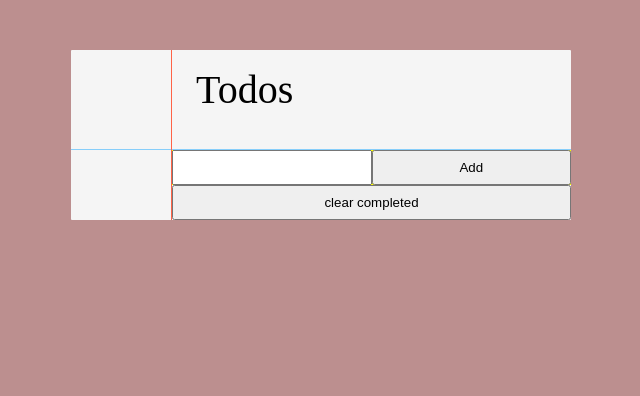
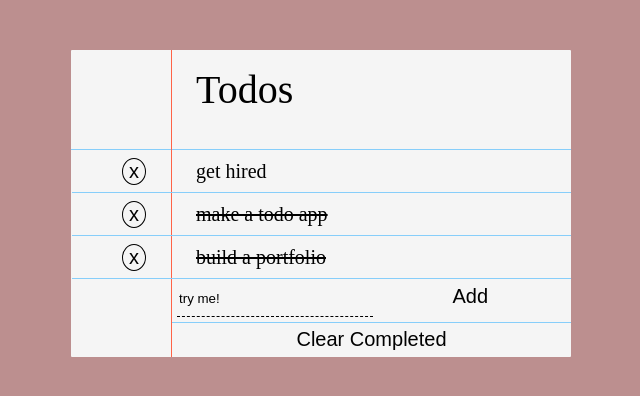
Before and after one commit to jacobAngulo/todo-app-2, a React (Create React App) app: page / in a window 1280 px wide. Shown: the top 396 px of the page, without its empty margins (319-959 px from the left). Built offline with nearby package versions, Linux system fonts and the light colour scheme.

Commit message:
refactored app to use redux and persist data via localstorage

```diff
--- a/package.json
+++ b/package.json
@@ -5,7 +5,9 @@
   "dependencies": {
     "react": "^16.8.2",
     "react-dom": "^16.8.2",
-    "react-scripts": "2.1.5"
+    "react-redux": "^7.0.3",
+    "react-scripts": "2.1.5",
+    "redux": "^4.0.1"
   },
   "scripts": {
     "start": "react-scripts start",
--- a/src/App.css
+++ b/src/App.css
@@ -3,19 +3,87 @@
    License: none (public domain)
 */
 
-html, body, div, span, applet, object, iframe,
-h1, h2, h3, h4, h5, h6, p, blockquote, pre,
-a, abbr, acronym, address, big, cite, code,
-del, dfn, em, img, ins, kbd, q, s, samp,
-small, strike, strong, sub, sup, tt, var,
-b, u, i, center,
-dl, dt, dd, ol, ul, li,
-fieldset, form, label, legend,
-table, caption, tbody, tfoot, thead, tr, th, td,
-article, aside, canvas, details, embed,
-figure, figcaption, footer, header, hgroup,
-menu, nav, output, ruby, section, summary,
-time, mark, audio, video {
+html,
+body,
+div,
+span,
+applet,
+object,
+iframe,
+h1,
+h2,
+h3,
+h4,
+h5,
+h6,
+p,
+blockquote,
+pre,
+a,
+abbr,
+acronym,
+address,
+big,
+cite,
+code,
+del,
+dfn,
+em,
+img,
+ins,
+kbd,
+q,
+s,
+samp,
+small,
+strike,
+strong,
+sub,
+sup,
+tt,
+var,
+b,
+u,
+i,
+center,
+dl,
+dt,
+dd,
+ol,
+ul,
+li,
+fieldset,
+form,
+label,
+legend,
+table,
+caption,
+tbody,
+tfoot,
+thead,
+tr,
+th,
+td,
+article,
+aside,
+canvas,
+details,
+embed,
+figure,
+figcaption,
+footer,
+header,
+hgroup,
+menu,
+nav,
+output,
+ruby,
+section,
+summary,
+time,
+mark,
+audio,
+video {
   margin: 0;
   padding: 0;
   border: 0;
@@ -24,22 +92,35 @@ time, mark, audio, video {
   vertical-align: baseline;
 }
 /* HTML5 display-role reset for older browsers */
-article, aside, details, figcaption, figure,
-footer, header, hgroup, menu, nav, section {
+article,
+aside,
+details,
+figcaption,
+figure,
+footer,
+header,
+hgroup,
+menu,
+nav,
+section {
   display: block;
 }
 body {
   line-height: 1;
 }
-ol, ul {
+ol,
+ul {
   list-style: none;
 }
-blockquote, q {
+blockquote,
+q {
   quotes: none;
 }
-blockquote:before, blockquote:after,
-q:before, q:after {
-	content: '';
+blockquote:before,
+blockquote:after,
+q:before,
+q:after {
+  content: "";
   content: none;
 }
 table {
@@ -52,7 +133,7 @@ table {
 }
 
 html {
-  background: rosybrown !important;
+  background: rosybrown;
 }
 
 .App {
@@ -93,16 +174,17 @@ header h1 {
 
 .todo-form {
   width: 100%;
-  background: yellow;
+  line-height: 100%;
+  /* background: yellow; */
 }
 
 .todo-form input {
-  width: 50%;
+  width: 49%;
   height: 35px;
 }
 
 .todo-form button {
-  width: 50%;
+  width: 49%;
   height: 35px;
 }
 
@@ -119,3 +201,36 @@ header h1 {
 .completed {
   text-decoration: line-through;
 }
+
+button {
+  /* color: red; */
+  background: transparent;
+  /* padding: 0px;
+  margin: 0px;
+  height: 0px;
+  width: 0px; */
+  border: none;
+  font-size: 20px;
+}
+
+input {
+  border: none;
+  background: whitesmoke;
+  border-bottom: 1px dashed black;
+  margin: -5px 0 5px 5px;
+}
+
+.clear-btn {
+  border-top: 1px solid lightskyblue;
+}
+
+.delete-todo-btn {
+  /* height: 5px;
+  width: 5px; */
+  align-self: center;
+  justify-self: center;
+  margin: 0 50px 0 -75px;
+  /* padding: -1px 6px 7px 9px; */
+  border: 1px solid black;
+  border-radius: 50%;
+}
--- a/src/App.js
+++ b/src/App.js
@@ -1,76 +1,30 @@
-import React from 'react';
-import TodoList from './components/TodoList'
-import TodoForm from './components/TodoForm'
-import './App.css';
+import React from "react";
+import TodoList from "./components/TodoList";
+import TodoForm from "./components/TodoForm";
+import { connect } from "react-redux";
+import { deleteCompletedTodos } from "./actions";
+import "./App.css";
 
-const todos = [];
-
-class App extends React.Component {
-  constructor() {
-    super();
-    this.state = {
-      todos: todos
-    }
-  }
-
-  addTask = (e, task) => {
-    e.preventDefault();
-    if(task !== '') {
-      const newTask = {
-        task: task,
-        id: Date.now(),
-        completed: false
-      }
-      this.setState({
-        todos: [...this.state.todos, newTask]
-      })
-    }
-    console.log(this.state.todos)
-  }
-
-  toggleCompleted = id => {
-    this.setState({
-      todos: this.state.todos.map(todo => {
-        if(todo.id === id) {
-          return {
-            ...todo,
-            completed: !todo.completed
-          }
-        }
-        return todo
-      })
-    })
-  }
-
-  handleClearCompleted = (e) => {
-    e.preventDefault()
-    this.setState({
-      todos: this.state.todos.filter(todo => !todo.completed)
-    })
-  }
-
-  render() {
+const Main = ({ deleteCompletedTodos }) => {
   return (
     <div className="App">
       <header>
         <h1>Todos</h1>
       </header>
-        <section className='page'>
-          {/* <div className='side-bar'></div> */}
-          <div className='main-content'>
-            <TodoList
-              toggleCompleted = {this.toggleCompleted}
-              todos = {this.state.todos}
-            />
-          <TodoForm
-            addTask={this.addTask}
-          />
-          <button className='clear-btn' onClick={this.handleClearCompleted}>clear completed</button>
+      <section className="page">
+        <div className="main-content">
+          <TodoList />
+          <TodoForm />
+          <button className="clear-btn" onClick={deleteCompletedTodos}>
+            Clear Completed
+          </button>
         </div>
       </section>
     </div>
   );
-  }
-}
+};
 
-export default App;
+export default connect(
+  null,
+  { deleteCompletedTodos }
+)(Main);
--- /dev/null
+++ b/src/actions.js
@@ -0,0 +1,37 @@
+export const ADD_TODO = "ADD_TODO";
+export const DELETE_TODO = "DELETE_TODO";
+export const DELETE_COMPLETED_TODOS = "DELETE_COMPLETED_TODOS";
+export const TOGGLE_TODO_COMPLETEDNESS = "TOGGLE_TODO_COMPLETEDNESS";
+
+export const addTodo = task => {
+  return {
+    type: ADD_TODO,
+    payload: {
+      task: task
+    }
+  };
+};
+
+export const deleteTodo = id => {
+  return {
+    type: DELETE_TODO,
+    payload: {
+      id: id
+    }
+  };
+};
+
+export const deleteCompletedTodos = () => {
+  return {
+    type: DELETE_COMPLETED_TODOS
+  };
+};
+
+export const toggleTodoCompletedness = id => {
+  return {
+    type: TOGGLE_TODO_COMPLETEDNESS,
+    payload: {
+      id: id
+    }
+  };
+};
--- a/src/components/Todo.js
+++ b/src/components/Todo.js
@@ -1,14 +1,23 @@
-import React from 'react'
+import React from "react";
+import { connect } from "react-redux";
+import { toggleTodoCompletedness, deleteTodo } from "../actions";
 
-function Todo(props) {
-    return (
-        <li
-        className={`todo${props.todo.completed ? ' completed' : ''}`}
-        onClick={() => props.toggleCompleted(props.todo.id)}
-        key={props.todo.id}
-        >{props.todo.task}
-        </li>
-    )
+function Todo({ todo, toggleTodoCompletedness, deleteTodo }) {
+  return (
+    <li
+      className={`todo${todo.completed ? " completed" : ""}`}
+      onClick={() => toggleTodoCompletedness(todo.id)}
+      key={todo.id}
+    >
+      <button className="delete-todo-btn" onClick={() => deleteTodo(todo.id)}>
+        x
+      </button>
+      {todo.task}
+    </li>
+  );
 }
 
-export default Todo
+export default connect(
+  null,
+  { toggleTodoCompletedness, deleteTodo }
+)(Todo);
--- a/src/components/TodoForm.js
+++ b/src/components/TodoForm.js
@@ -1,36 +1,30 @@
-import React from 'react'
+import React, { useState } from "react";
+import { addTodo } from "../actions";
+import { connect } from "react-redux";
 
-class TodoForm extends React.Component {
-    constructor(props) {
-        super(props);
-        this.state = {
-            input: ''
-        }
-    }
+const TodoForm = ({ addTodo }) => {
+  const [todoInput, setTodoInput] = useState("try me!");
 
-    handleChanges = e => {
-        this.setState({ [e.target.name]: e.target.value });
-    }
+  const handleSubmit = e => {
+    e.preventDefault();
+    addTodo(todoInput);
+    setTodoInput("");
+  };
 
-    handleSubmit = e => {
-        e.preventDefault()
-        this.props.addTask(e, this.state.input);
-        this.setState({ input: '' })
-    }
+  return (
+    <form className="todo-form" onSubmit={handleSubmit}>
+      <input
+        type="text"
+        name="input"
+        value={todoInput}
+        onChange={e => setTodoInput(e.target.value)}
+      />
+      <button>Add</button>
+    </form>
+  );
+};
 
-    render() {
-        return (
-            <form className='todo-form' onSubmit={this.handleSubmit}>
-                <input
-                    type='text'
-                    name='input'
-                    value={this.state.input}
-                    onChange={this.handleChanges}
-                />
-                <button>Add</button>
-            </form>
-        )
-    }
-}
-
-export default TodoForm
+export default connect(
+  null,
+  { addTodo }
+)(TodoForm);
--- a/src/components/TodoList.js
+++ b/src/components/TodoList.js
@@ -1,20 +1,25 @@
-import React from 'react';
-import Todo from './Todo'
+import React from "react";
+import Todo from "./Todo";
+import { connect } from "react-redux";
 
-function TodoList(props) {
-    const sortedList = props.todos.sort((a, b) => a.completed - b.completed);
-    return (
-        <ul>
-            {sortedList.map(todo => {
-                return (
-                    <Todo
-                        toggleCompleted = {props.toggleCompleted}
-                        todo = {todo}
-                    />
-                )
-            })}
-        </ul>
-    )
+function TodoList({ todos }) {
+  const sortedList = todos.sort((a, b) => a.completed - b.completed);
+  return (
+    <ul>
+      {sortedList.map(todo => {
+        return <Todo todo={todo} />;
+      })}
+    </ul>
+  );
 }
 
-export default TodoList
+const mapStateToProps = state => {
+  return {
+    todos: state.todos
+  };
+};
+
+export default connect(
+  mapStateToProps,
+  null
+)(TodoList);
--- a/src/index.js
+++ b/src/index.js
@@ -1,11 +1,25 @@
-import React from 'react';
-import ReactDOM from 'react-dom';
-import App from './App';
-import * as serviceWorker from './serviceWorker';
+import React from "react";
+import ReactDOM from "react-dom";
+import { createStore } from "redux";
+import { reducer } from "./reducers";
+import App from "./App";
+// import * as serviceWorker from "./serviceWorker";
+import { Provider } from "react-redux";
 
-ReactDOM.render(<App />, document.getElementById('root'));
+const store = createStore(reducer);
+
+store.subscribe(() => {
+  localStorage.setItem("state", JSON.stringify(store.getState()));
+});
+
+ReactDOM.render(
+  <Provider store={store}>
+    <App />
+  </Provider>,
+  document.getElementById("root")
+);
 
 // If you want your app to work offline and load faster, you can change
 // unregister() to register() below. Note this comes with some pitfalls.
 // Learn more about service workers: http://bit.ly/CRA-PWA
-serviceWorker.unregister();
+// serviceWorker.unregister();
--- /dev/null
+++ b/src/reducers/index.js
@@ -0,0 +1,55 @@
+import {
+  ADD_TODO,
+  DELETE_TODO,
+  DELETE_COMPLETED_TODOS,
+  TOGGLE_TODO_COMPLETEDNESS
+} from "../actions";
+
+export const reducer = (
+  state = JSON.parse(localStorage.getItem("state")) || {
+    todos: [
+      { id: 1, task: "make a todo app", completed: true },
+      { id: 2, task: "build a portfolio", completed: true },
+      { id: 3, task: "get hired", completed: false }
+    ]
+  },
+  action
+) => {
+  switch (action.type) {
+    case ADD_TODO:
+      const newTodoObj = {
+        task: action.payload.task,
+        completed: false,
+        id: Date.now()
+      };
+      return {
+        ...state,
+        todos: [...state.todos, newTodoObj]
+      };
+    case TOGGLE_TODO_COMPLETEDNESS:
+      return {
+        ...state,
+        todos: state.todos.map(todoObj => {
+          if (todoObj.id === action.payload.id) {
+            return {
+              ...todoObj,
+              completed: !todoObj.completed
+            };
+          }
+          return todoObj;
+        })
+      };
+    case DELETE_TODO:
+      return {
+        ...state,
+        todos: state.todos.filter(todoObj => todoObj.id !== action.payload.id)
+      };
+    case DELETE_COMPLETED_TODOS:
+      return {
+        ...state,
+        todos: state.todos.filter(todo => !todo.completed)
+      };
+    default:
+      return state;
+  }
+};
```
Also changed, not shown: 1 other file (tests, documents, lock files or other folders). Lines whose indentation alone changed are shown as unchanged.
